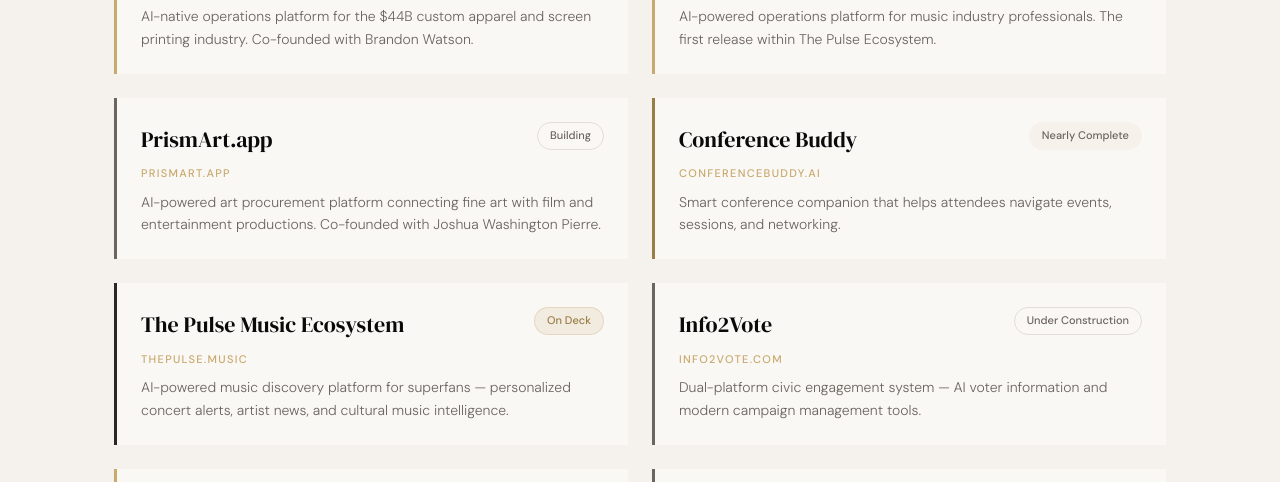
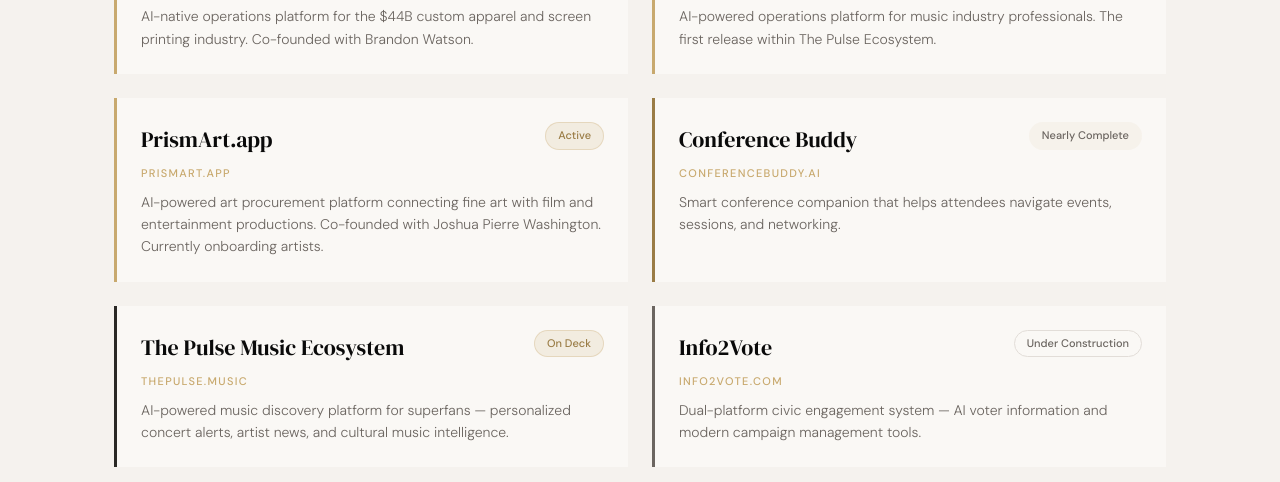
Before and after one commit to Mie-Tech7/SuttonVS, a plain HTML site: page ventures.html in a window 1280 px wide. Shown: the part 750-1232 px from the top of the page. Drawn offline with Linux system fonts and the light colour scheme.

Commit message:
Update PrismArt.app tile to Active and refine description
- Change badge from Building to Active (gold treatment)
- Correct co-founder name to Joshua Pierre Washington
- Add 'Currently onboarding artists.' status line

```diff
--- a/ventures.html
+++ b/ventures.html
@@ -74,13 +74,13 @@
         </a>
 
         <!-- PrismArt.app -->
-        <a class="venture-card border-building" href="https://prismart.app" target="_blank" rel="noopener noreferrer">
+        <a class="venture-card border-live" href="https://prismart.app" target="_blank" rel="noopener noreferrer">
           <div class="venture-card-header">
             <div class="venture-name">PrismArt.app</div>
-            <span class="badge badge-building">Building</span>
+            <span class="badge badge-live">Active</span>
           </div>
           <div class="venture-domain">prismart.app</div>
-          <p class="venture-desc">AI-powered art procurement platform connecting fine art with film and entertainment productions. Co-founded with Joshua Washington Pierre.</p>
+          <p class="venture-desc">AI-powered art procurement platform connecting fine art with film and entertainment productions. Co-founded with Joshua Pierre Washington. Currently onboarding artists.</p>
         </a>
 
         <!-- Conference Buddy -->
```
